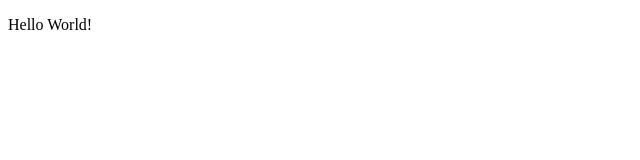
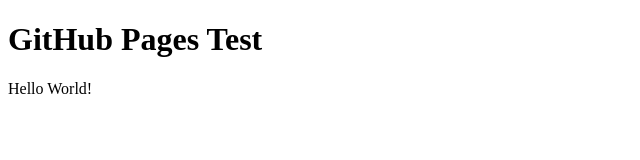
Before and after one commit to bmayer89/bmayer89.github.io, a plain HTML site: page index.html in a window 1280 px wide. Shown: the whole page, without its empty margins (0-640 px from the left). Drawn offline with Linux system fonts and the light colour scheme.

Commit message:
Update index.html

```diff
--- a/index.html
+++ b/index.html
@@ -2,7 +2,7 @@
 
 <html>
 <body>
-
+    <h1>GitHub Pages Test</h1>
 <p>Hello World!</p>
 
 
```
